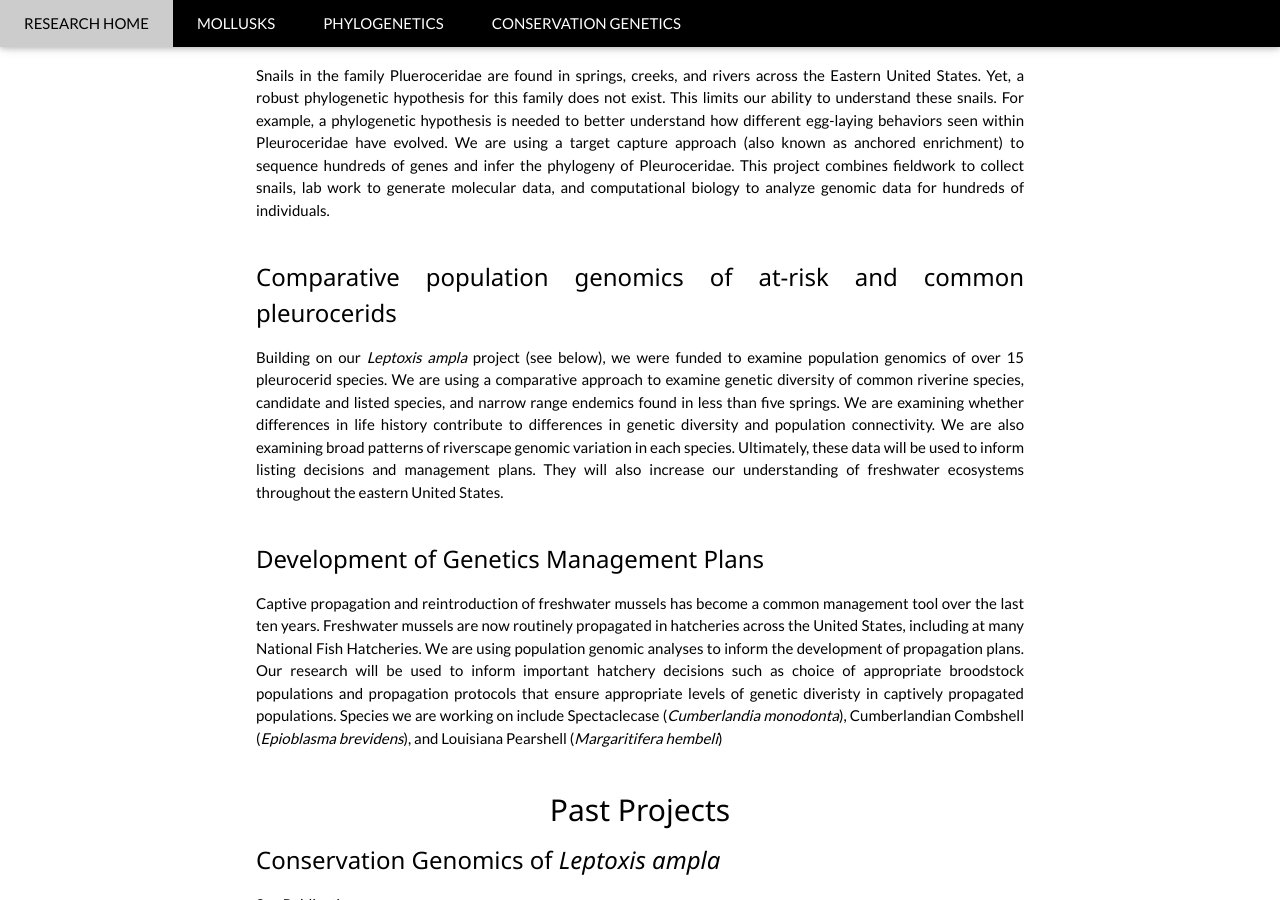
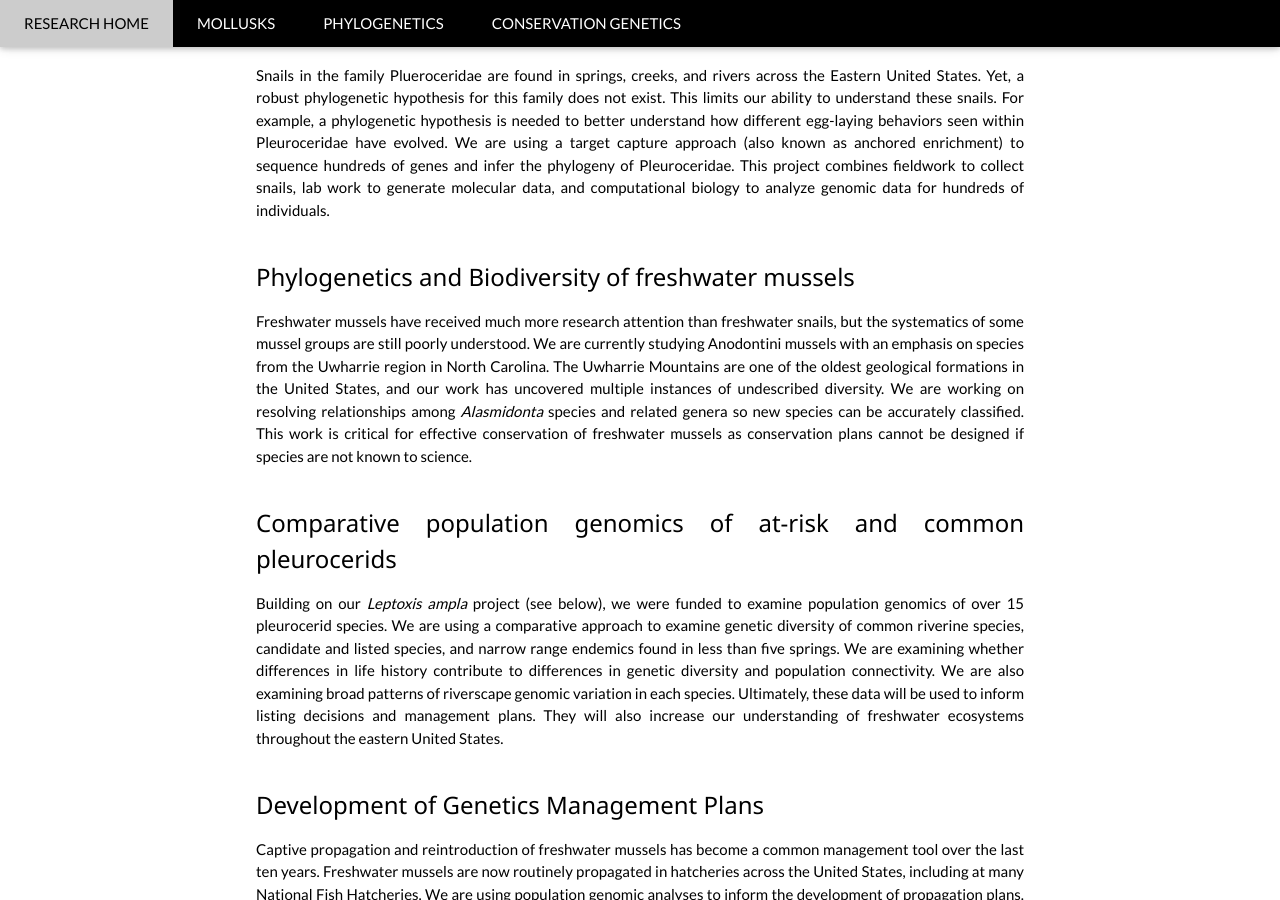
Before and after one commit to NathanWhelan/nathanwhelan.github.io, a Jekyll site: the page projects/mollusks.html, which Jekyll copies as it is, in a window 1280 px wide and 900 px high, scrolled down 458 px. Built offline with Jekyll 4.4.1, drawn with Linux system fonts in a browser that asks for light colours.

Commit message:
Update mollusks.html

```diff
--- a/projects/mollusks.html
+++ b/projects/mollusks.html
@@ -43,6 +43,8 @@ body {font-family: "Lato", sans-serif}
     <h2 class="w3-wide">Current Freshwater Mollusk Projects</h2>
     <h3 class="w3-justify">Phylogenomics of Pleuroceridae</h3>
     <p class="w3-justify">Snails in the family Plueroceridae are found in springs, creeks, and rivers across the Eastern United States. Yet, a robust phylogenetic hypothesis for this family does not exist. This limits our ability to understand these snails. For example, a phylogenetic hypothesis is needed to better understand how different egg-laying behaviors seen within Pleuroceridae have evolved. We are using a target capture approach (also known as anchored enrichment) to sequence hundreds of genes and infer the phylogeny of Pleuroceridae. This project combines fieldwork to collect snails, lab work to generate molecular data, and computational biology to analyze genomic data for hundreds of individuals.</br></br></p>
+    <h3 class="w3-justify">Phylogenetics and Biodiversity of freshwater mussels</h3>
+    <p class="w3-justify">Freshwater mussels have received much more research attention than freshwater snails, but the systematics of some mussel groups are still poorly understood. We are currently studying Anodontini mussels with an emphasis on species from the Uwharrie region in North Carolina. The Uwharrie Mountains are one of the oldest geological formations in the United States, and our work has uncovered multiple instances of undescribed diversity. We are working on resolving relationships among <i>Alasmidonta</i> species and related genera so new species can be accurately classified. This work is critical for effective conservation of freshwater mussels as conservation plans cannot be designed if species are not known to science. </br></br></p>
     <h3 class="w3-justify">Comparative population genomics of at-risk and common pleurocerids</h3>
     <p class="w3-justify"> Building on our <i>Leptoxis ampla</i> project (see below), we were funded to examine population genomics of over 15 pleurocerid species. We are using a comparative approach to examine genetic diversity of common riverine species, candidate and listed species, and narrow range endemics found in less than five springs. We are examining whether differences in life history contribute to differences in genetic diversity and population connectivity. We are also examining broad patterns of riverscape genomic variation in each species. Ultimately, these data will be used to inform listing decisions and management plans. They will also increase our understanding of freshwater ecosystems throughout the eastern United States.</br></br></p>
     <h3 class="w3-justify">Development of Genetics Management Plans</h3>
```
